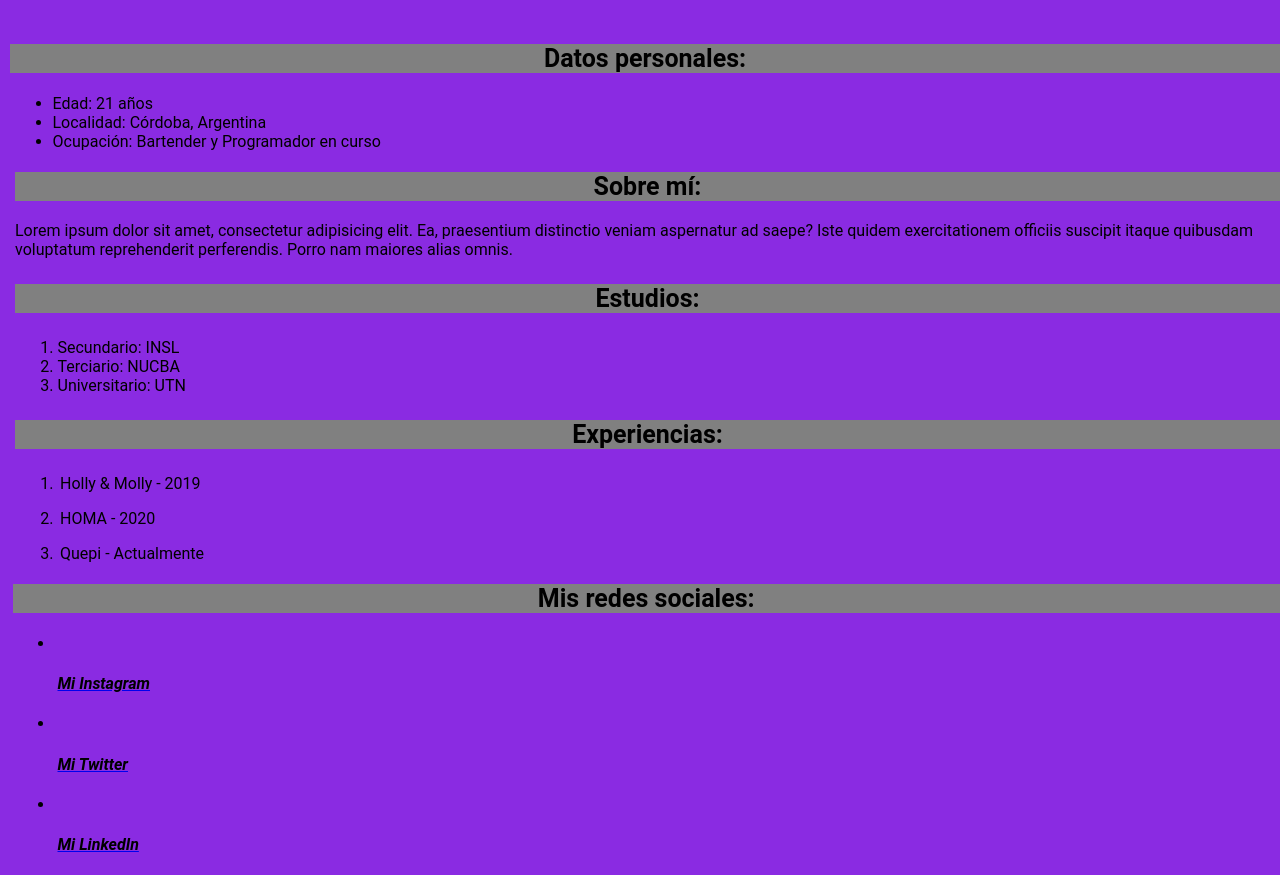
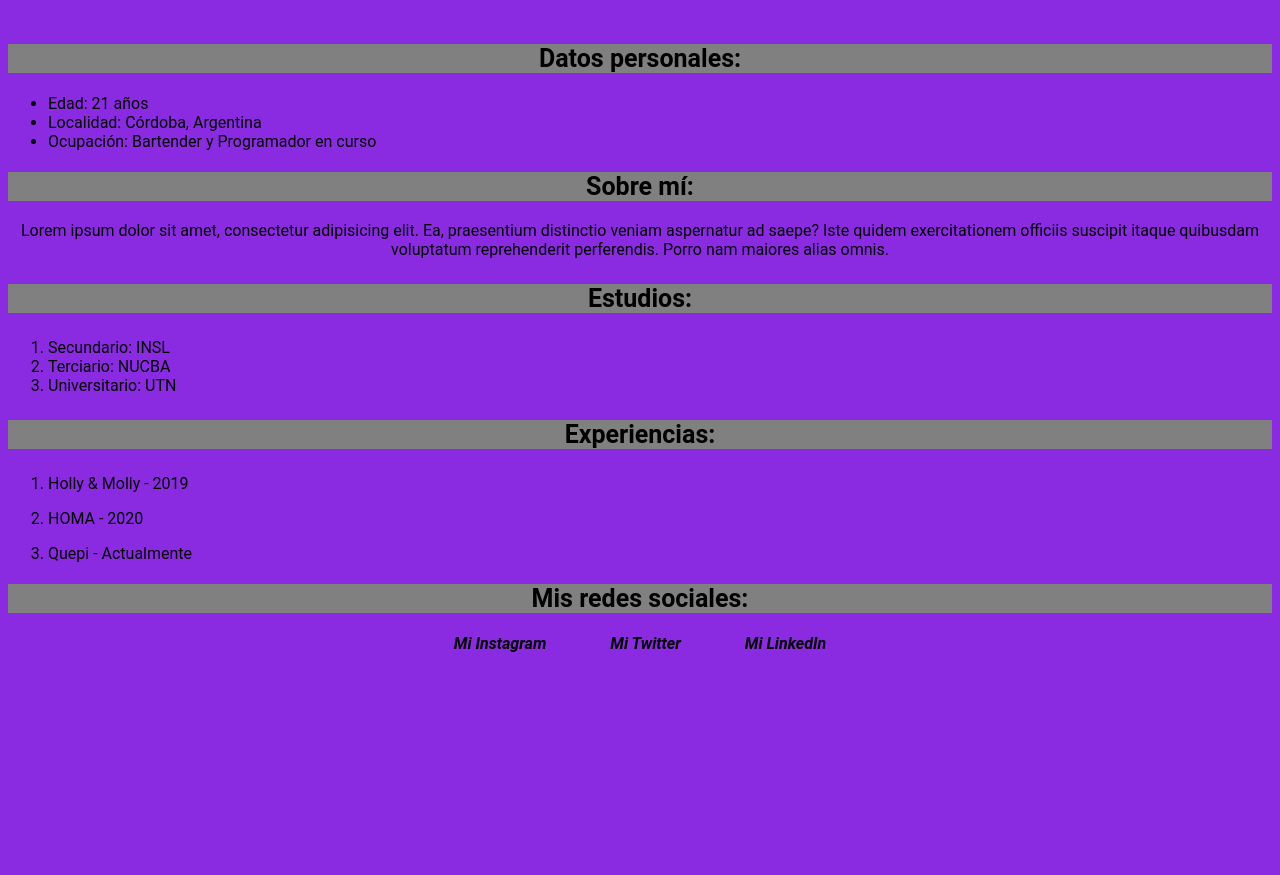
Before and after one commit to LeoDoerflinger/Clases-Nucba, a plain HTML site: page 05/index.html in a window 1280 px wide. Shown: the part 213-1088 px from the top of the page. After the commit the page ends 881 px from the top, so only its background shows below. Drawn offline with Linux system fonts and the light colour scheme.

Commit message:
Se arregla el cv estéticamente

```diff
--- a/05/index.html
+++ b/05/index.html
@@ -29,14 +29,14 @@
     </ul>
     </li>
     <section>
-      <div>
+      <div class="sobreMi">
         <h2 class="subTitulo">Sobre mí:</h2>
-        <p>
+        <span>
           Lorem ipsum dolor sit amet, consectetur adipisicing elit. Ea,
           praesentium distinctio veniam aspernatur ad saepe? Iste quidem
           exercitationem officiis suscipit itaque quibusdam voluptatum
           reprehenderit perferendis. Porro nam maiores alias omnis.
-        </p>
+        </span>
       </div>
       <div>
         <h3 class="subTitulo">Estudios:</h3>
@@ -53,7 +53,7 @@
             <p>Holly & Molly - 2019</p>
           </li>
           <li>
-            <span> HOMA - 2020</span>
+            <p> HOMA - 2020</p>
           </li>
           <li>
             <p>Quepi - Actualmente</p>
@@ -63,23 +63,15 @@
     </section>
     <footer>
       <h2 class="subTitulo">Mis redes sociales:</h2>
-      <ul>
-        <li>
           <a href="https://www.instagram.com/leo_doerflinger">
             <h4 class="redes">Mi Instagram</h4>
           </a>
-        </li>
-        <li>
           <a href="https://twitter.com/leodoerflinger">
             <h4 class="redes">Mi Twitter</h4>
           </a>
-        </li>
-        <li>
           <a href="https://www.linkedin.com/in/leopoldo-doerflinger-737570186/">
             <h4 class="redes">Mi LinkedIn</h4>
           </a>
-        </li>
-      </ul>
     </footer>
   </main>
 </body>
--- a/05/style.css
+++ b/05/style.css
@@ -1,7 +1,5 @@
 /*CON EL .ALGO SE HACE REFERENCIA A LAS CLASS, Y CON #ALGO SE HACE REFERENCIA A LOS ID*/
 * {
-    margin-right: 0px;
-    margin-left: 2.5px;
     background-color: blueviolet;
     font-family: 'Roboto', sans-serif;
 }
@@ -25,7 +23,11 @@
     font-family: 'Roboto', sans-serif;
 }
 
-#datosPers{
+.sobreMi{
+    text-align: center;
+}
+
+#datosPers {
     margin-top: 60px;
 }
 
@@ -43,9 +45,23 @@
     color: whitesmoke;
 }
 
-.perfil img{
+.perfil img {
     width: 100px;
     float: left;
+}
+
+a {
+    text-decoration: none;
+}
+
+h4 {
+    display: inline;
+    margin: 30px;
+}
+
+footer {
+    text-align: center;
+    margin-bottom: 15px;
 }
 
 #nombre {
@@ -55,3 +71,7 @@
     color: black;
     font-size: 40px;
 }
+
+#links {
+    list-style: none;
+}
```
